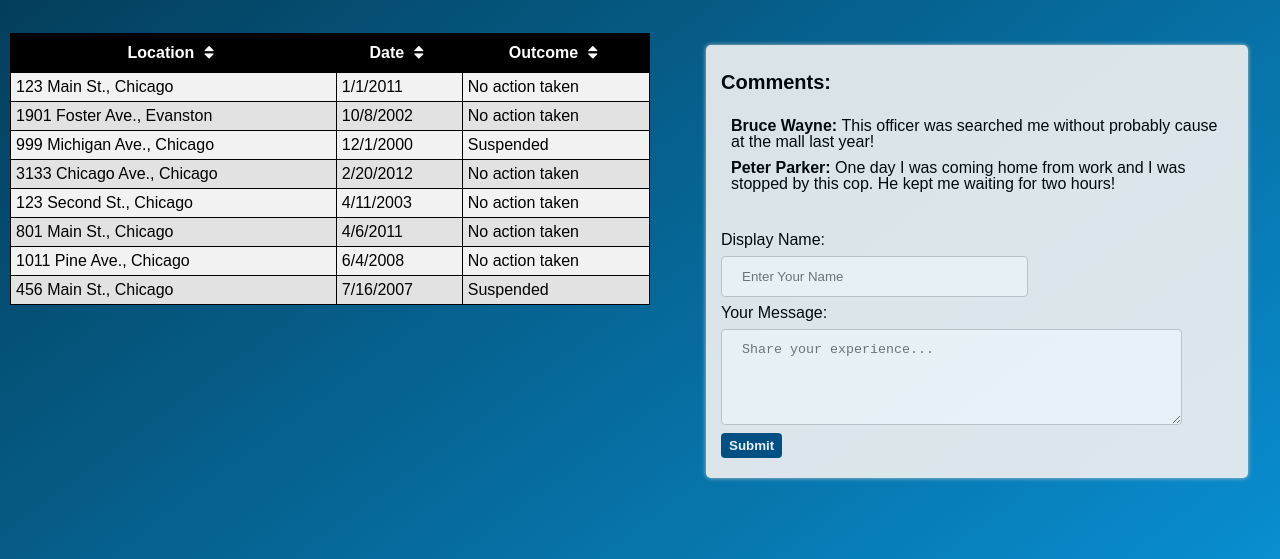
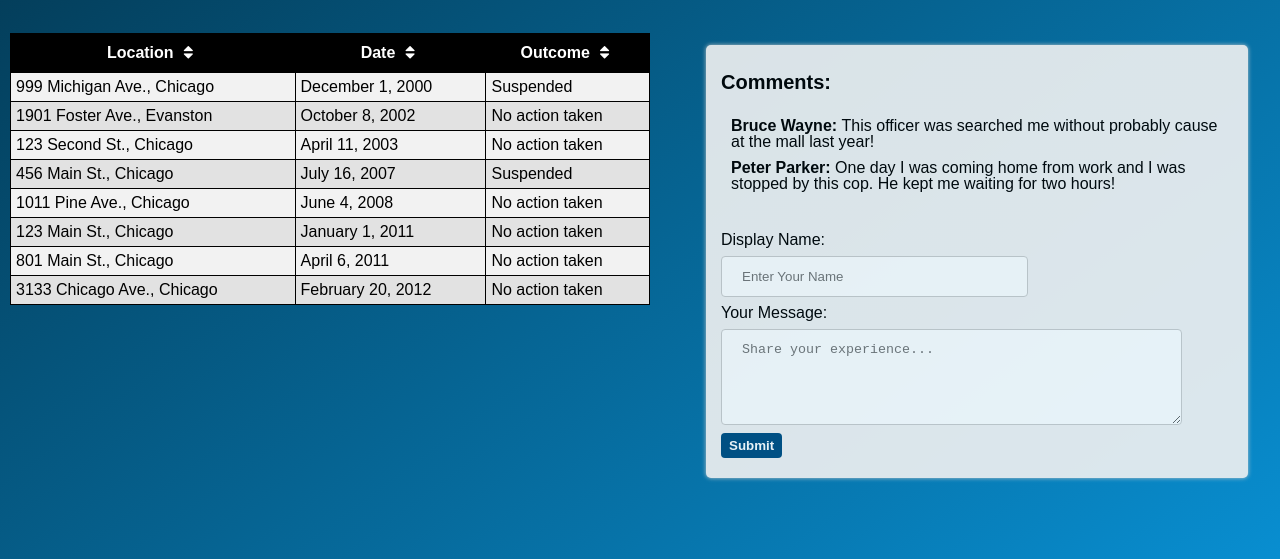
Before and after one commit to prachu95/hci330project, a plain HTML site: page incidents_expanded.html in a window 1280 px wide. Both pictures are taken after a click on the element "Date". Shown: the part 241-800 px from the top of the page. Drawn offline with Linux system fonts and the light colour scheme.

Commit message:
fixed sorting the table by date

```diff
--- a/backend.js
+++ b/backend.js
@@ -314,3 +314,42 @@ function sortTableNum(n) {
 	}
 
 }
+
+function sortTableDate(n) {
+	var table, rows, switching, i, x, y, shouldSwitch, dir, switchcount = 0;
+	table = document.getElementById("initial_results");
+	switching = true;
+	dir = "ascending" // set sort direction
+	while (switching) {
+		switching = false;
+		rows = document.getElementsByTagName("TR");
+		for (i = 1; i < (rows.length - 1); i++) { // loop through table rows
+			shouldSwitch = false;
+			x = rows[i].getElementsByTagName("TD")[n];      // compare item in row
+			y = rows[i + 1].getElementsByTagName("TD")[n];  // and item in next row
+
+			if (dir == "ascending") {
+				if (Date.parse(x.innerHTML) > Date.parse(y.innerHTML)) {
+					shouldSwitch = true;  // if lower item larger, mark to switch
+					break;				  // and break loop
+				}
+			} else if (dir == "descending") {
+				if (Date.parse(x.innerHTML) < Date.parse(y.innerHTML)) {
+					shouldSwitch = true;
+					break;
+				}
+			}
+		}
+		if (shouldSwitch) {
+			rows[i].parentNode.insertBefore(rows[i+1], rows[i]);
+			switching = true;
+			switchcount++;
+		} else {
+			if (switchcount == 0 && dir == "ascending") {
+				dir = "descending";
+				switching = true;
+			}
+		}
+	}
+
+}
--- a/incidents_expanded.html
+++ b/incidents_expanded.html
@@ -44,7 +44,7 @@
 			<!--Table is sorted when header (icon?) is clicked -->
     		<th onclick="sortTable(0)">Location <span class="fa fa-fw fa-sort">
     			</span></th>
-   		 	<th onclick="sortTable(1)">Date <span class="fa fa-fw fa-sort">
+   		 	<th onclick="sortTableDate(1)">Date <span class="fa fa-fw fa-sort">
    		 		</span></th>
     		<th onclick="sortTable(2)">Outcome <span class="fa fa-fw fa-sort">
     			</span></th>
@@ -53,50 +53,50 @@
   		</tr>
   		<tr onclick="resultsRowToLink(1)">
     		<td>123 Main St., Chicago</td>
-    		<td>1/1/2011</td>
+    		<td>January 1, 2011</td>
     		<td>No action taken</td>
 
 
  		 </tr>
  		 <tr onclick="resultsRowToLink(1)">
     		<td>1901 Foster Ave., Evanston</td>
-    		<td>10/8/2002</td>
+    		<td>October 8, 2002</td>
     		<td>No action taken</td>
 
  		 </tr>
  		 <tr onclick="resultsRowToLink(1)">
     		<td>3133 Chicago Ave., Chicago</td>
-    		<td>2/20/2012</td>
+    		<td>February 20, 2012</td>
     		<td>No action taken</td>
 
  		 </tr>
   		<tr onclick="resultsRowToLink(1)">
     		<td>456 Main St., Chicago</td>
-    		<td>7/16/2007</td>
+    		<td>July 16, 2007</td>
     		<td>Suspended</td>
 
  		 </tr>
  		 <tr onclick="resultsRowToLink(1)">
     		<td>801 Main St., Chicago</td>
-    		<td>4/6/2011</td>
+    		<td>April 6, 2011</td>
     		<td>No action taken</td>
 
  		 </tr>
  		 <tr onclick="resultsRowToLink(1)">
     		<td>1011 Pine Ave., Chicago</td>
-    		<td>6/4/2008</td>
+    		<td>June 4, 2008</td>
     		<td>No action taken</td>
 
  		 </tr>
  		  <tr onclick="resultsRowToLink(1)">
     		<td>123 Second St., Chicago</td>
-    		<td>4/11/2003</td>
+    		<td>April 11, 2003</td>
     		<td>No action taken</td>
 
  		 </tr>
  		 <tr onclick="resultsRowToLink(1)">
     		<td>999 Michigan Ave., Chicago</td>
-    		<td>12/1/2000</td>
+    		<td>December 1, 2000</td>
     		<td>Suspended</td>
 
  		 </tr>
```
Also changed, not shown: 1 other file.
